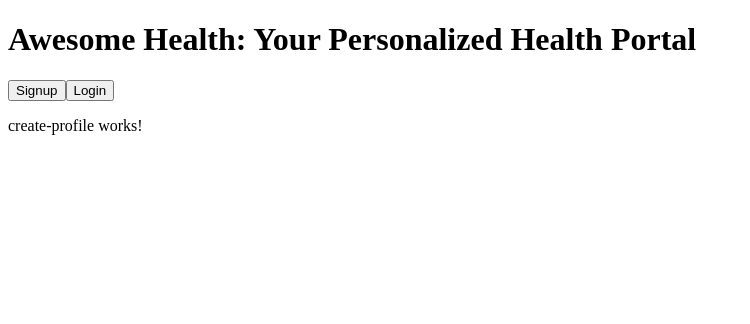
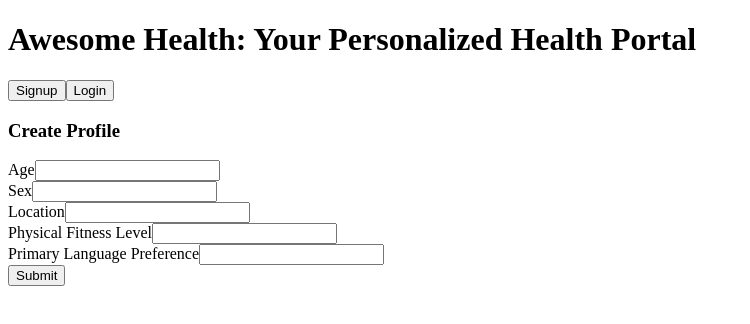
Before and after one commit to KaiserZZK/Adv-sWE-SOME, an Angular app in the folder health_portal/: page /create-profile in a window 1280 px wide. Shown: the top 324 px of the page, without its empty margins (0-750 px from the left). Built offline with nearby package versions, Linux system fonts and the light colour scheme.

Commit message:
Implement add profile on frontend (excl. nested medical history list)

```diff
--- a/health_portal/src/app/components/dashboard/dashboard.component.html
+++ b/health_portal/src/app/components/dashboard/dashboard.component.html
@@ -1,9 +1,7 @@
-<p>欢迎来到米奇妙妙屋</p>
+<h2>Welcome to your dashboard!</h2>
 
 <button type="button" routerLink="/list-profiles">Your Profiles</button>
 <button type="button" routerLink="/prescription">Your Prescription</button>
 <button type="button" routerLink="/consent">Your Consent</button>
 
-
-
 <router-outlet></router-outlet>
--- a/health_portal/src/app/components/login/login.component.ts
+++ b/health_portal/src/app/components/login/login.component.ts
@@ -31,7 +31,7 @@ export class LoginComponent {
     this.service.login(this.loginForm.value).subscribe((response) => {
       console.log(response);
       if (response.token) {
-        alert(response.token);
+        alert("Welcome! You've been logged in :)");
         const token = response.token;
         localStorage.setItem('JWT', token);
         this.router.navigateByUrl('/dashboard');
--- a/health_portal/src/app/components/profiles/create-profile/create-profile.component.html
+++ b/health_portal/src/app/components/profiles/create-profile/create-profile.component.html
@@ -1 +1,37 @@
-<p>create-profile works!</p>
+<h3>Create Profile</h3>
+<div [hidden]="submitted" style="width: 400px;">
+    <form (ngSubmit)="onSubmit()">
+        <div>
+        <label for="age">Age</label>
+        <input type="number" class="form-control" id="age" required [(ngModel)]="profile.age" name="age">
+        </div>
+
+        <div>
+        <label for="sex">Sex</label>
+        <input type="text" class="form-control" id="sex" required [(ngModel)]="profile.sex" name="sex">
+        </div>
+
+        <div>
+        <label for="location">Location</label>
+        <input type="text" class="form-control" id="location" required [(ngModel)]="profile.location" name="location">
+        </div>
+
+        <div>
+            <label for="physicalFitness">Physical Fitness Level</label>
+            <input type="text" class="form-control" id="physicalFitness" required [(ngModel)]="profile.physicalFitness" name="physicalFitness">
+        </div>
+
+        <div>
+            <label for="languagePreference">Primary Language Preference</label>
+            <input type="text" class="form-control" id="languagePreference" required [(ngModel)]="profile.languagePreference" name="languagePreference">
+        </div>
+
+        <!-- TODO medical history?? -->
+
+        <button type="submit" class="btn btn-success">Submit</button>
+    </form>
+</div>
+
+<div [hidden]="!submitted">
+    <h4>You submitted successfully!</h4>
+</div>
--- a/health_portal/src/app/components/profiles/create-profile/create-profile.component.ts
+++ b/health_portal/src/app/components/profiles/create-profile/create-profile.component.ts
@@ -1,10 +1,50 @@
 import { Component } from '@angular/core';
+import { Profile } from "./../../../documents/profile";
+import { ProfileService } from "./../../../service/profile.service";
+import { Router } from '@angular/router';
 
 @Component({
   selector: 'app-create-profile',
   templateUrl: './create-profile.component.html',
   styleUrls: ['./create-profile.component.css']
 })
+
+
 export class CreateProfileComponent {
 
+  profile: Profile = new Profile();
+  submitted = false;
+  userId: string;
+
+  constructor(
+    private profileService: ProfileService,
+    private router: Router
+  ) { }
+
+  ngOnInit() {
+    this.userId = this.profileService.getIdFromJwt();
+  }
+
+  newProfile(): void {
+    this.submitted = false;
+    this.profile = new Profile();
+  }
+
+  save() {
+    this.profile.userId = this.userId;
+    this.profileService.createProfile(this.profile)
+      .subscribe(data => console.log(data), error => console.log(error));
+    this.profile = new Profile();
+    this.gotoList();
+  }
+
+  onSubmit() {
+    this.submitted = true;
+    this.save();
+  }
+
+  gotoList() {
+    this.router.navigate(['/list-profiles']);
+  }
+
 }
--- a/health_portal/src/app/components/profiles/list-profiles/list-profiles.component.html
+++ b/health_portal/src/app/components/profiles/list-profiles/list-profiles.component.html
@@ -24,8 +24,8 @@
             <td>{{profile.sex}}</td>
             <td>{{profile.location}}</td>
             <td>
-              <button (click)="viewProfile(profile.profileId)" class="btn btn-info">Details</button>
-              <button (click)="updateProfile(profile.profileId)" class="btn btn-info" style="margin-left: 10px">Update</button>
+              <button (click)="viewProfile(profile.profileId)" class="btn btn-info">Details (not implemented)</button>
+              <button (click)="updateProfile(profile.profileId)" class="btn btn-info" style="margin-left: 10px">Update (not implemented)</button>
               <button (click)="deleteProfile(profile.profileId)" class="btn btn-danger" style="margin-left: 10px">Delete</button>
             </td>
           </tr>
@@ -34,15 +34,4 @@
     </div>
   </div>
 
-
-<div>
-  <form>
-    <p> Age: <input type="text"> </p>
-    <p> Sex: <input type="text"> </p>
-    <p> Location: <input type="text"> </p>
-    <p> Physical Fitness: <input type="text"> </p>
-    <p> Language Preference: <input type="text"> </p>
-    <p> Medical History: <input type="text"> </p>
-  </form>
-  <button> Submit </button>
-</div>
+<button type="button" routerLink="/create-profile">Create New Profile (implementing)</button>
--- a/health_portal/src/app/components/signup/signup.component.ts
+++ b/health_portal/src/app/components/signup/signup.component.ts
@@ -40,9 +40,8 @@ export class SignupComponent {
 
   signup() {
     alert(this.signupForm.value)
-    // console.log(this.signupForm.value);
     this.service.signup(this.signupForm.value).subscribe((response) => {
-      alert(response);
+      alert("Nice to meet you! You've successfully created a new account.");
       console.log(response);
     })
   }
--- a/health_portal/src/app/service/profile.service.ts
+++ b/health_portal/src/app/service/profile.service.ts
@@ -17,6 +17,12 @@ export class ProfileService {
 
   getProfiles(userId): Observable<any> {
     return this.http.get(BASE_URL + 'profiles/user/' + userId, {
+      headers: this.createAuthorizationHeader()
+    });
+  }
+
+  createProfile(profile): Observable<any> {
+    return this.http.post(BASE_URL + 'profiles', profile, {
       headers: this.createAuthorizationHeader()
     });
   }
```
Also changed, not shown: health_portal/src/app/components/dashboard/dashboard.component.ts (+0 -19 lines), health_portal/src/app/service/auth.service.ts (+1 -19 lines).
